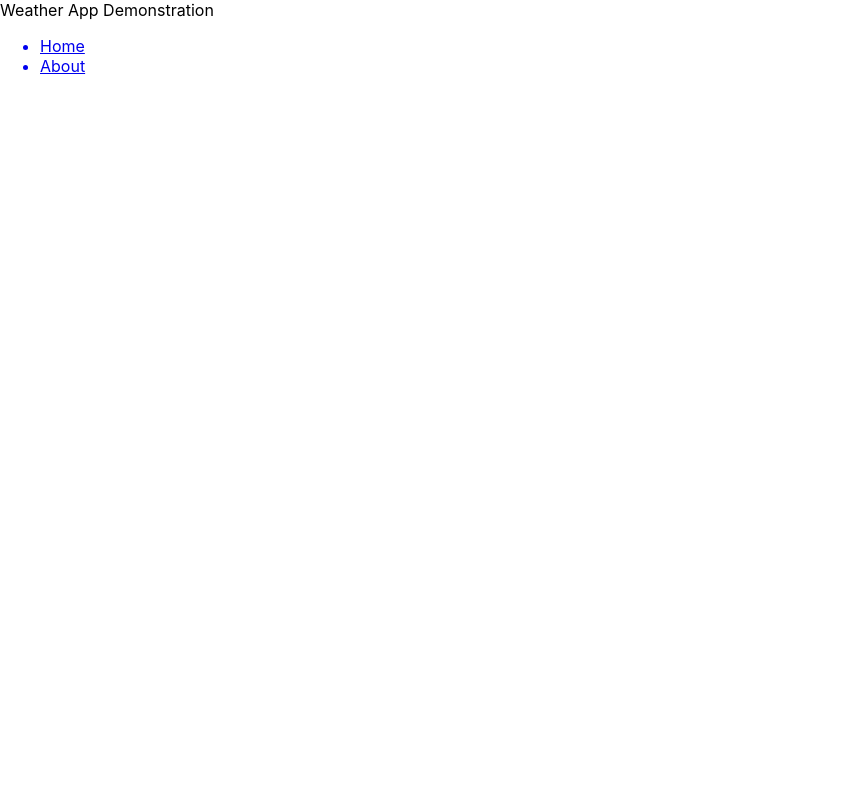
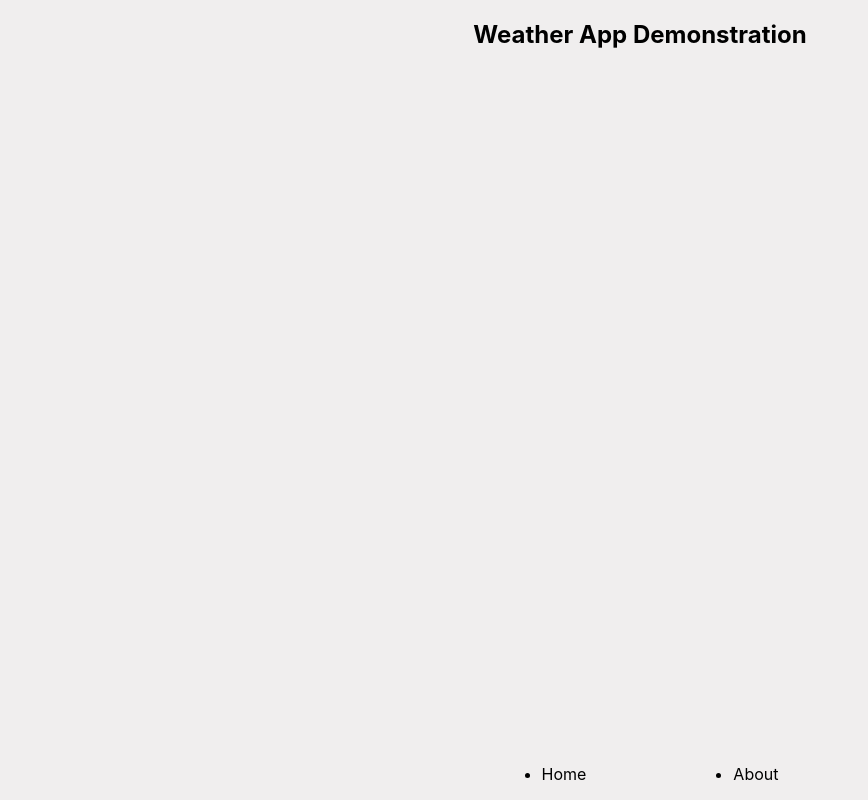
Before and after one commit to NurKevser/weather-app-rc, a React (Create React App) app: page /about in a window 1280 px wide. Shown: the whole page, without its empty margins (0-868 px from the left). Built offline with nearby package versions, Linux system fonts and the light colour scheme.

Commit message:
added styles

```diff
--- a/package.json
+++ b/package.json
@@ -1,6 +1,7 @@
 {
   "name": "weather-app",
   "version": "0.1.0",
+  "proxy": "http://locolhost:5000",
   "private": true,
   "dependencies": {
     "@testing-library/jest-dom": "^5.11.4",
@@ -14,6 +15,7 @@
     "react-scripts": "4.0.3",
     "redux-devtools-extension": "^2.13.9",
     "redux-thunk": "^2.3.0",
+    "styled-components": "^5.3.1",
     "weather-icons": "https://github.com/erikflowers/weather-icons.git",
     "web-vitals": "^1.0.1"
   },
--- a/src/App.css
+++ b/src/App.css
@@ -1,6 +1,4 @@
-.App {
-  text-align: center;
-}
+
 
 
 .App-header {
--- a/src/App.js
+++ b/src/App.js
@@ -1,7 +1,7 @@
 import React from "react";
-import { BrowserRouter as Router, Link, Route, Switch } from "react-router-dom";
-import Home from "./components/Home";
-import About from "./components/About";
+import { BrowserRouter as Router, Route, Switch } from "react-router-dom";
+import Home from "./components/Home/Home";
+import About from "./components/About/About";
 
 const App = () => {
   return (
--- a/src/components/About.js
+++ /dev/null
@@ -1,20 +0,0 @@
-import React from 'react'
-import { Link } from 'react-router-dom'
-
-const About = () => {
-    return (
-        <div>
-            Weather App Demonstration
-            <ul className="pages">
-                    <Link to="/">
-                    <li>Home</li>
-                    </Link>
-                    <Link to="/about">
-                    <li>About</li>
-                    </Link>
-                </ul>
-        </div>
-    )
-}
-
-export default About
--- /dev/null
+++ b/src/components/About/About.js
@@ -0,0 +1,21 @@
+import React from "react";
+import { Link } from "react-router-dom";
+import "./about.css";
+
+const About = () => {
+  return (
+    <div className="about">
+       <h2>Weather App Demonstration</h2>
+      <ul className="pages">
+        <Link to="/" style={{ textDecoration: 'none', color: 'black' }}>
+          <li>Home</li>
+        </Link>
+        <Link to="/about" style={{ textDecoration: 'none',color: 'black' }}>
+          <li>About</li>
+        </Link>
+      </ul>
+    </div>
+  );
+};
+
+export default About;
--- /dev/null
+++ b/src/components/About/about.css
@@ -0,0 +1,13 @@
+.about{
+    display: flex;
+    justify-content: center;
+    width: 100%;
+}
+
+.pages{
+    display: flex;
+    width: 30%;
+    justify-content: space-around;
+    position: fixed;
+    bottom: 0;
+}
--- /dev/null
+++ b/src/components/Card/card.css
@@ -0,0 +1,9 @@
+.details{
+
+    padding: 20px;
+    background-color:white;
+    border-radius: 7px;
+    box-shadow: 3px 3px 5px rgba(0, 0, 0, 0.7);
+    margin: 1rem;
+    position: relative;
+}
--- a/src/components/Home.js
+++ b/src/components/Home/Home.js
@@ -1,12 +1,15 @@
 import React from "react";
 import { useState, useEffect } from "react";
 import { useSelector, useDispatch } from "react-redux";
-import CityCard from "../components/CityCard";
-import { getWeather } from "../actions/getWeather";
+import CityCard from "../Card/CityCard";
+import { getWeather } from "../../actions/getWeather";
 
 
-import "../App.css";
+import "./home.css"
+import "../About/about.css"
+import "../../App.css";
 import { Link } from "react-router-dom";
+
 
 function Home() {
     //set city
@@ -27,6 +30,7 @@ function Home() {
         if (city !== "") {
             getWeatherInfoAction(city);
         }
+        setCity("");
     };
 
     return (
@@ -43,7 +47,7 @@ function Home() {
                         <input
                             type="text"
                             name="name"
-                            placeholder="City to check weather, Ex. Paris"
+                            placeholder="City to check weather, Ex. Antalya"
                             onChange={(e) => setCity(e.target.value)}
                         />
                     </div>
@@ -51,16 +55,16 @@ function Home() {
                         Add
                     </button>
                 </form>
-                <div>
+                <div className="cards">
                     {weatherSelector.weatherinfolist.map((city) => (
                         <CityCard key={city.id} {...city} />
                     ))}
                 </div>
                 <ul className="pages">
-                    <Link to="/">
+                    <Link to="/" style={{ textDecoration: 'none' , color: 'black'}}>
                     <li>Home</li>
                     </Link>
-                    <Link to="/about">
+                    <Link to="/about" style={{ textDecoration: 'none' , color: 'black'}}>
                     <li>About</li>
                     </Link>
                 </ul>
--- /dev/null
+++ b/src/components/Home/home.css
@@ -0,0 +1,44 @@
+.App{
+    display: flex;
+    justify-content: center;
+}
+
+main {
+    width: 100%;
+}
+form{
+    display: flex;
+    justify-content: center;
+    width: 100%;
+}
+
+.control{
+    width: 600px;
+    height: 40px;
+}
+input{
+    width: 90%;
+    height: 35px;
+    border-radius: 8px;
+    border: none;
+    outline: none;
+    background-color:white;
+    border-radius: 7px;
+    box-shadow: 3px 3px 5px rgba(0, 0, 0, 0.7);
+}
+
+button{
+    width: 55px;
+    border-radius: 8px;
+    border: none;
+    outline: none;
+    background-color: #fff;
+    border-radius: 7px;
+    box-shadow: 3px 3px 5px rgba(0, 0, 0, 0.7);
+}
+.cards{
+    width: 70%;
+    display: flex;
+    justify-content: start;
+    flex-wrap: wrap;
+}
--- a/src/components/Icons.js
+++ b/src/components/Icons.js
@@ -16,6 +16,8 @@ const weatherIcons ={
         "02n": <i className="wi wi-day-fog"></i>,
         "03n": <i className="wi wi-day-fog"></i>,
         "03d": <i className="wi wi-day-fog"></i>,
+        "04d": <i className="wi wi-day-cloudy"></i>,
+        "04n": <i className="wi wi-night-cloudy"></i>,
 
 
 }
--- a/src/index.css
+++ b/src/index.css
@@ -5,6 +5,7 @@ body {
     sans-serif;
   -webkit-font-smoothing: antialiased;
   -moz-osx-font-smoothing: grayscale;
+   background-color: rgb(240, 238, 238);
 }
 
 code {
```
Also changed, not shown: src/components/Card/CityCard.js (renamed from src/components/CityCard.js, +6 -2 lines), 1 other file (tests, documents, lock files or other folders).
